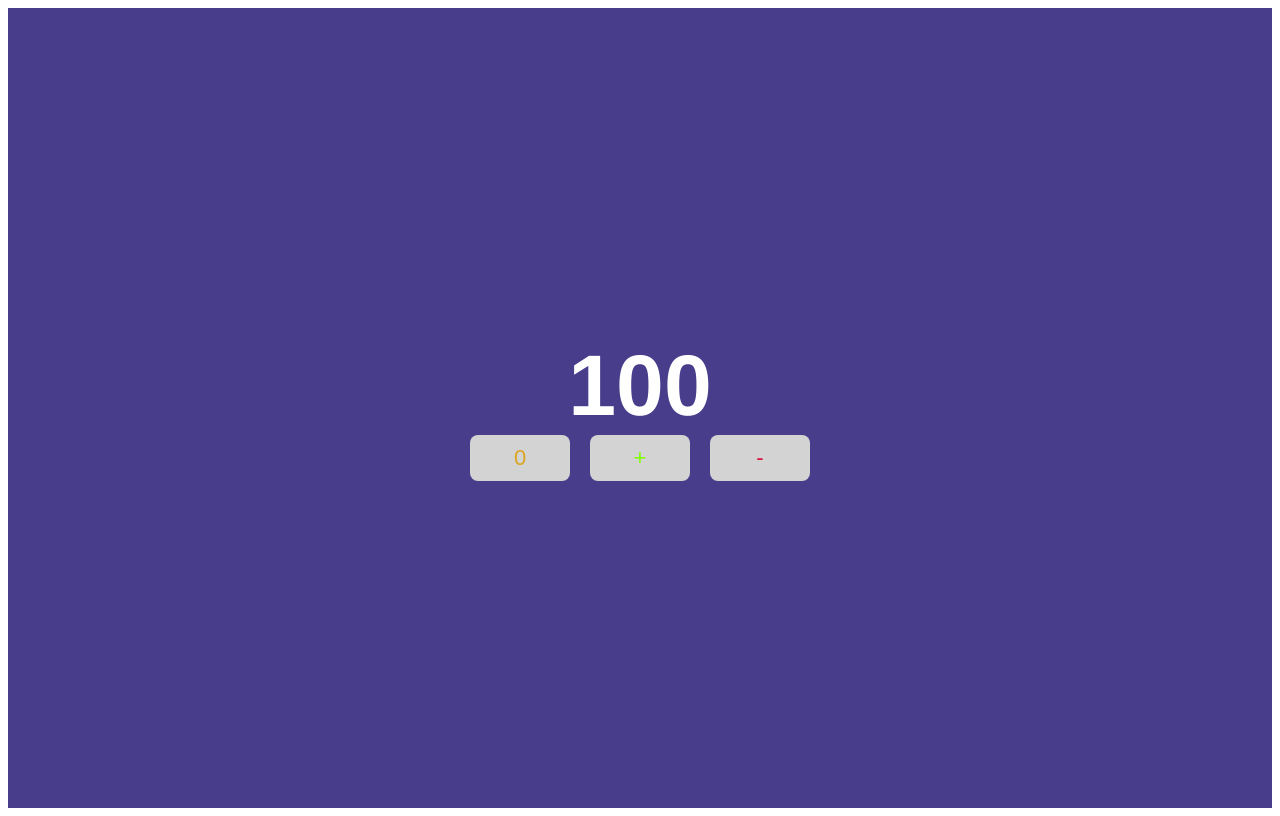
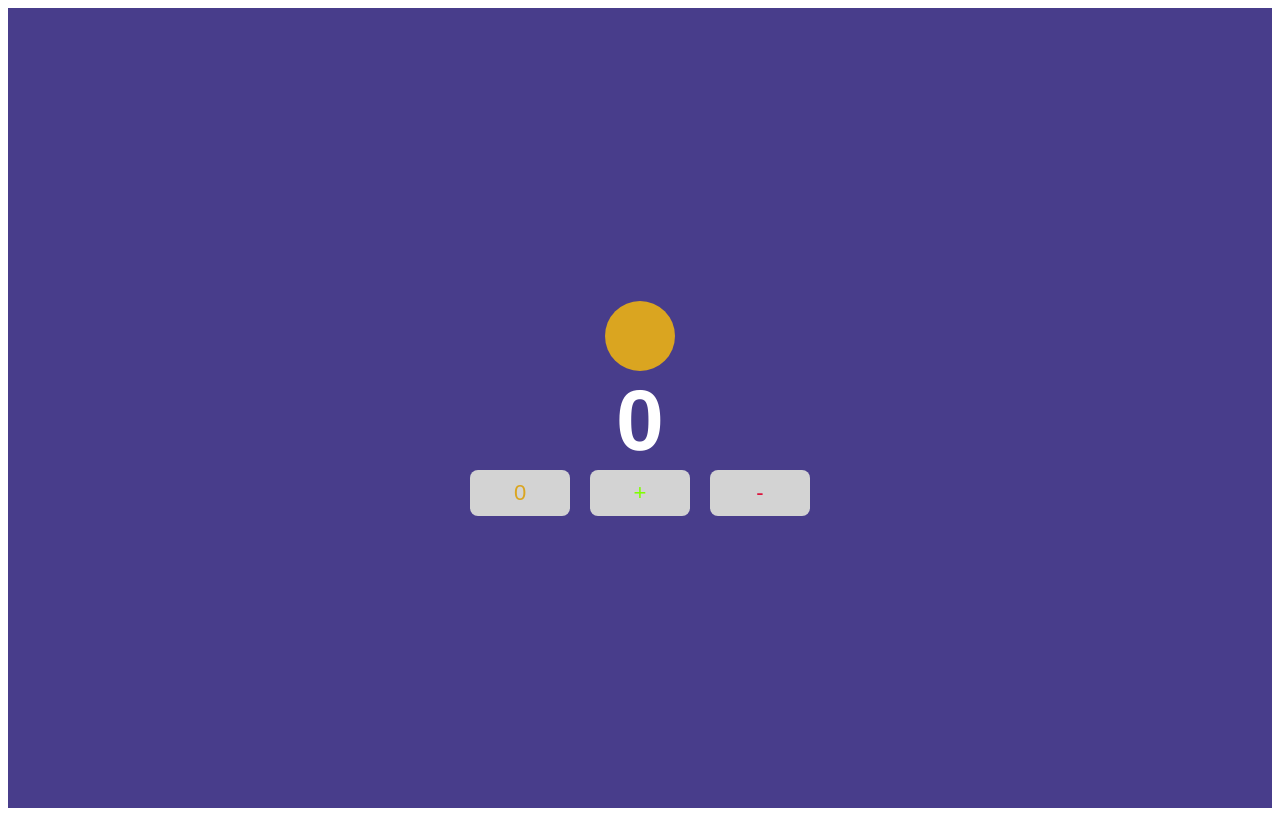
Before and after one commit to AtharLaique/VUEJS-Learning, a Vue app: page / in a window 1280 px wide. Built offline with nearby package versions, Linux system fonts and the light colour scheme.

Commit message:
getters and dynamic style binding

```diff
--- a/src/components/Counter.vue
+++ b/src/components/Counter.vue
@@ -1,14 +1,17 @@
 <template>
   <div class="container">
+    <div class="signal" :style="{ backgroundColor: isEven }"></div>
     <span>{{ count }}</span>
-    <button class="reset" @click="reset()">0</button>
-    <button class="plus" @click="add()">+</button>
-    <button class="minus" @click="subtract()">-</button>
+    <div class="buttons">
+      <button class="reset" @click="reset()">0</button>
+      <button class="plus" @click="add()">+</button>
+      <button class="minus" @click="subtract()">-</button>
+    </div>
   </div>
 </template>
 
 <script>
-import { mapState } from 'vuex';
+import { mapState, mapGetters } from 'vuex';
 export default {
   data() {
     return {
@@ -30,18 +33,25 @@ export default {
   },
   computed: {
     ...mapState(['count']),
+    ...mapGetters(['isEven']),
   },
 };
 </script>
 
 <style scoped>
+.container {
+  display: flex;
+  flex-direction: column;
+  justify-content: center;
+  align-items: center;
+}
 .container > span {
   color: white;
   font-size: 86px;
   display: block;
   font-weight: bold;
 }
-.container > button {
+.buttons > button {
   padding: 10px;
   width: 100px;
   margin: 0px 10px;
@@ -60,4 +70,10 @@ export default {
 .minus {
   color: crimson;
 }
+.signal {
+  width: 70px;
+  height: 70px;
+  background-color: crimson;
+  border-radius: 100%;
+}
 </style>
--- a/src/store/index.js
+++ b/src/store/index.js
@@ -5,7 +5,16 @@ Vue.use(Vuex);
 
 export default new Vuex.Store({
   state: {
-    count: 100,
+    count: 0,
+  },
+  getters: {
+    isEven: (state) => {
+      if (state.count == 0) {
+        return 'goldenrod';
+      } else if (state.count % 2 == 0) {
+        return 'chartreuse';
+      } else return 'crimson';
+    },
   },
   mutations: {},
   actions: {},
```
